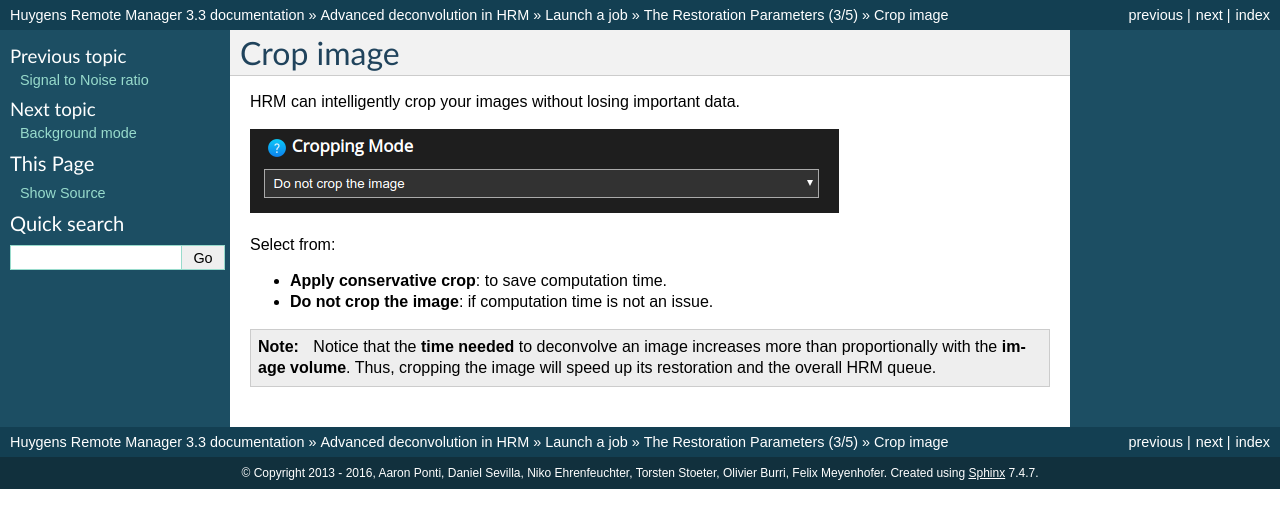
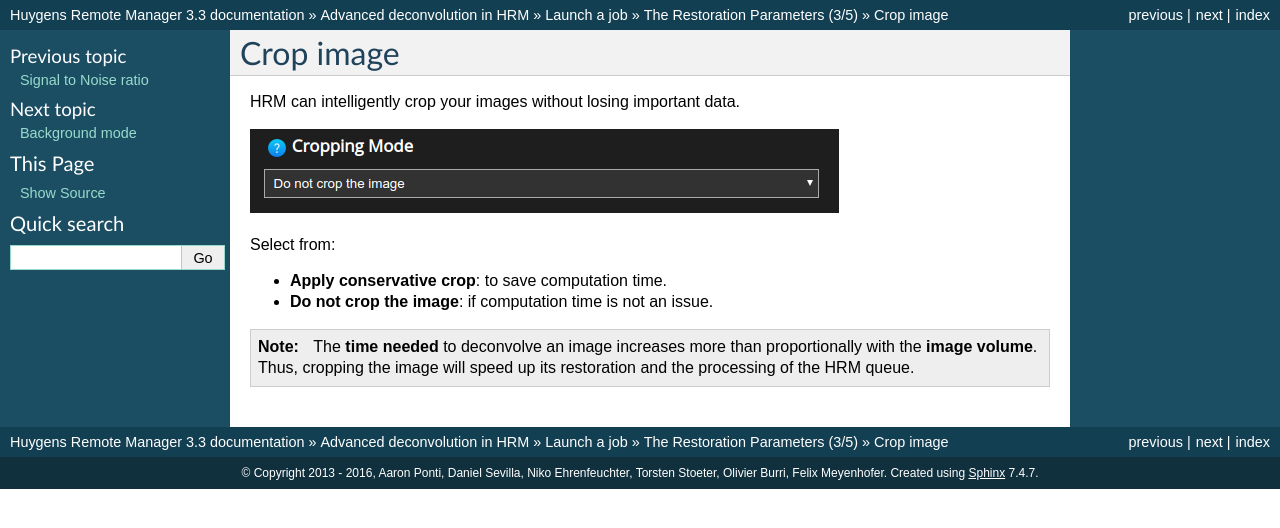
Before and after one commit to aarpon/hrm_docs, a Sphinx documentation site: the page built from docs/user/step3_crop.rst, in a window 1280 px wide. Shown: the top 528 px of the page. Built offline with Sphinx 7.4.7, drawn with Linux system fonts in a browser that asks for light colours.

Commit message:
Fixes in the crop section.

```diff
--- a/docs/user/step3_crop.rst
+++ b/docs/user/step3_crop.rst
@@ -15,4 +15,6 @@ Select from:
 
 * **Do not crop the image**: if computation time is not an issue.
 
-.. note:: Notice that the **time needed** to deconvolve an image increases more than proportionally with the **image volume**. Thus, cropping the image will speed up its restoration and the overall HRM queue.
+.. note:: The **time needed** to deconvolve an image increases more than
+   proportionally with the **image volume**. Thus, cropping the image will
+   speed up its restoration and the processing of the HRM queue.
```
